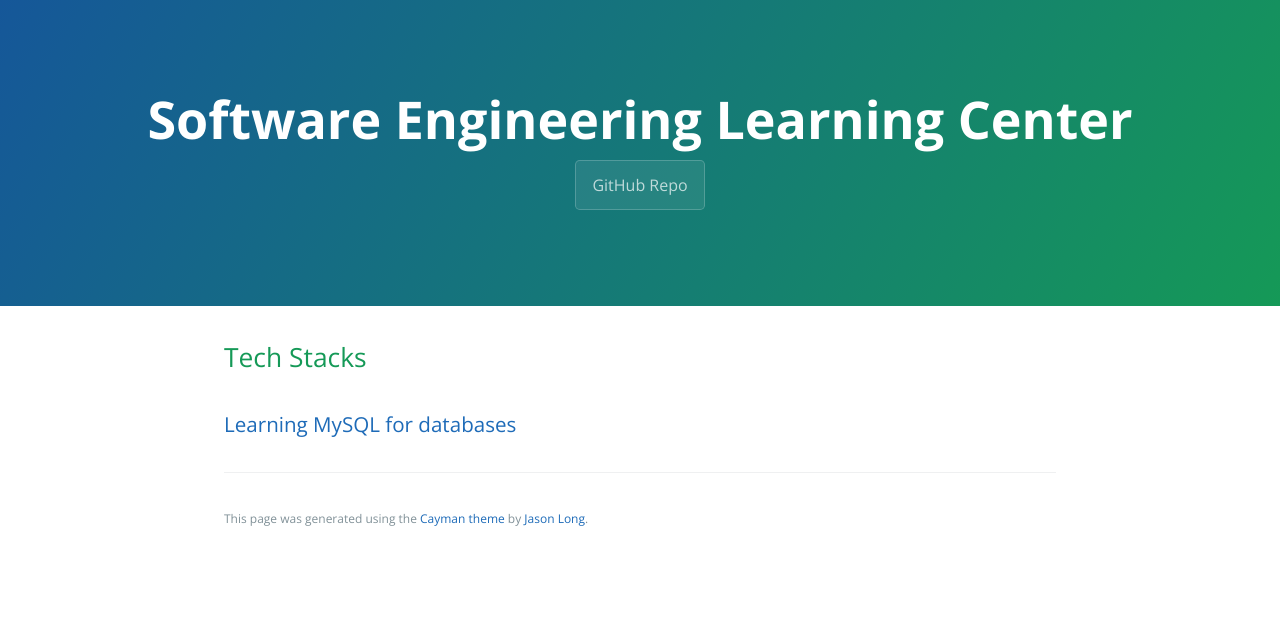
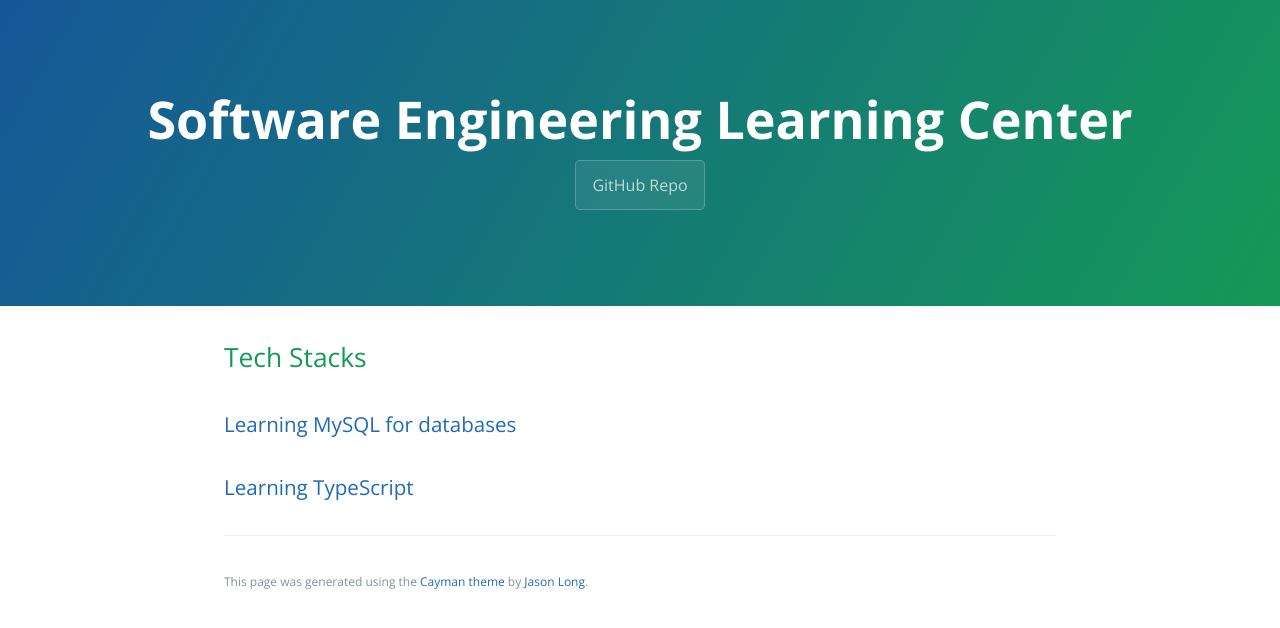
Before and after one commit to learning-software-engineering/learning-software-engineering.github.io, a Jekyll site: the page built from Topics/Tech_Stacks.md, in a window 1280 px wide. Shown: the top 628 px of the page. Built offline with Jekyll 4.4.1, drawn with Linux system fonts in a browser that asks for light colours; our own code applies the rules of GitHub Pages for plain Markdown files.

Commit message:
Update Tech_Stacks.md

```diff
--- a/Topics/Tech_Stacks.md
+++ b/Topics/Tech_Stacks.md
@@ -1,3 +1,4 @@
 ## Tech Stacks
 
 ### [Learning MySQL for databases](./Tech_Stacks/Learning_MySQL.md)
+### [Learning TypeScript](./Tech_Stacks/Iframe.md)
```
